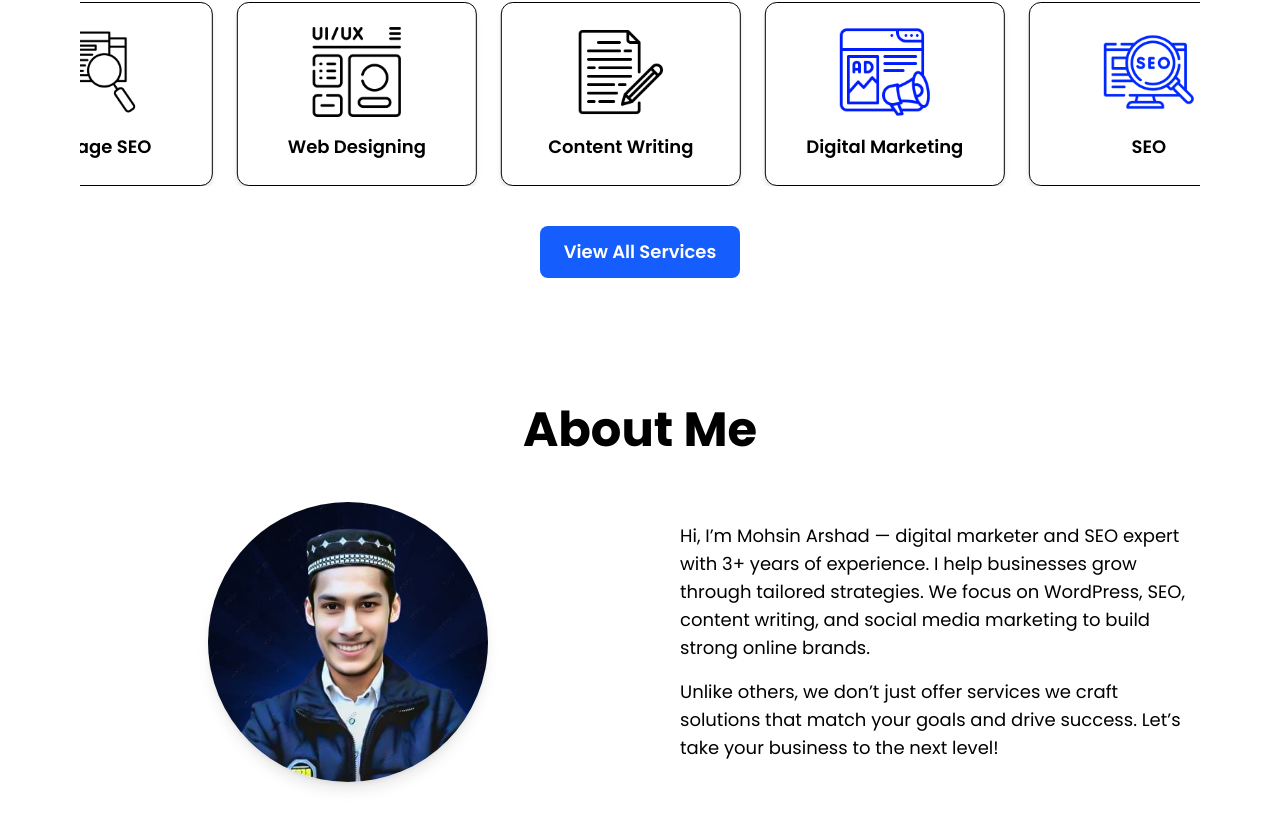
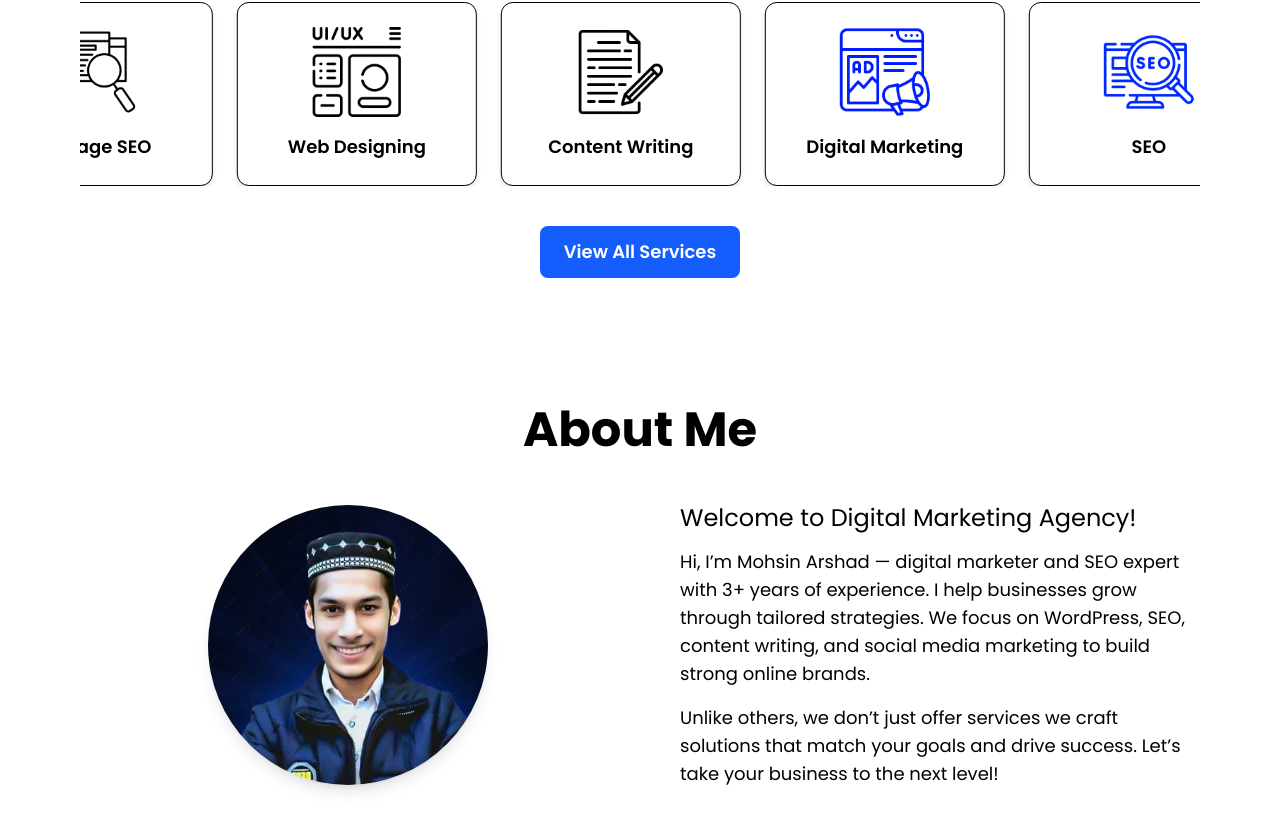
Before and after one commit to noman905/client-seo-agency, a Next.js app: page / in a window 1280 px wide. Shown: the part 862-1692 px from the top of the page. Built offline with nearby package versions, Linux system fonts and the light colour scheme.

Commit message:
djeeniudrfdjede

```diff
--- a/src/aboutme.js
+++ b/src/aboutme.js
@@ -29,14 +29,15 @@ export default function AboutMe() {
 
         {/* Right - Text */}
         <div className="w-full md:w-1/2 text-center md:text-left">
-          <p className="text-lg pl-4 font-normal text-start text-black mb-4">
+        <h1 className="pl-4 mb-3.5 text-2xl">Welcome to Digital Marketing Agency!</h1>
+          <p className="text-lg pl-4 text-start text-black mb-4">
           Hi, I’m Mohsin Arshad — digital marketer and SEO expert with 3+ years of experience. I help businesses grow through tailored strategies.
 
 We focus on WordPress, SEO, content writing, and social media marketing to build strong online brands.
 
 
           </p>
-          <p className="text-lg pl-4 font-normal text-start text-black">
+          <p className="text-lg pl-4 text-start text-black">
           Unlike others, we don’t just offer services we craft solutions that match your goals and drive success.
 
 Let’s take your business to the next level!
```
